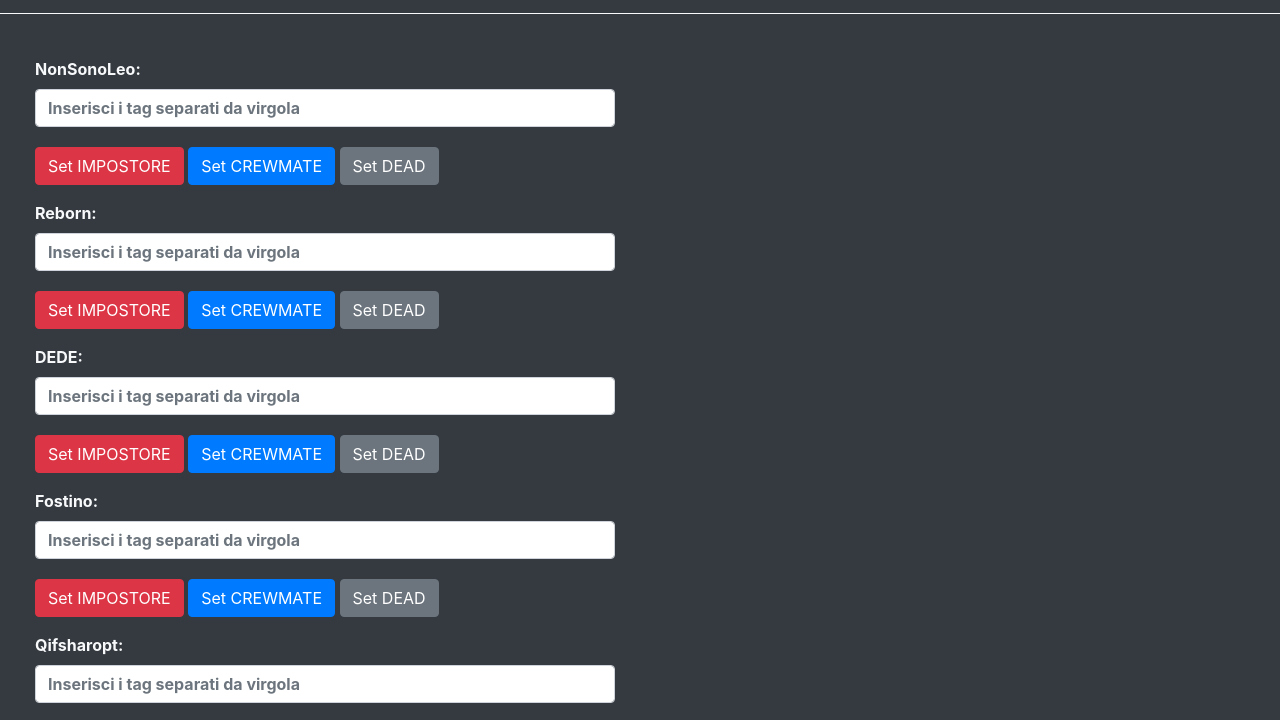
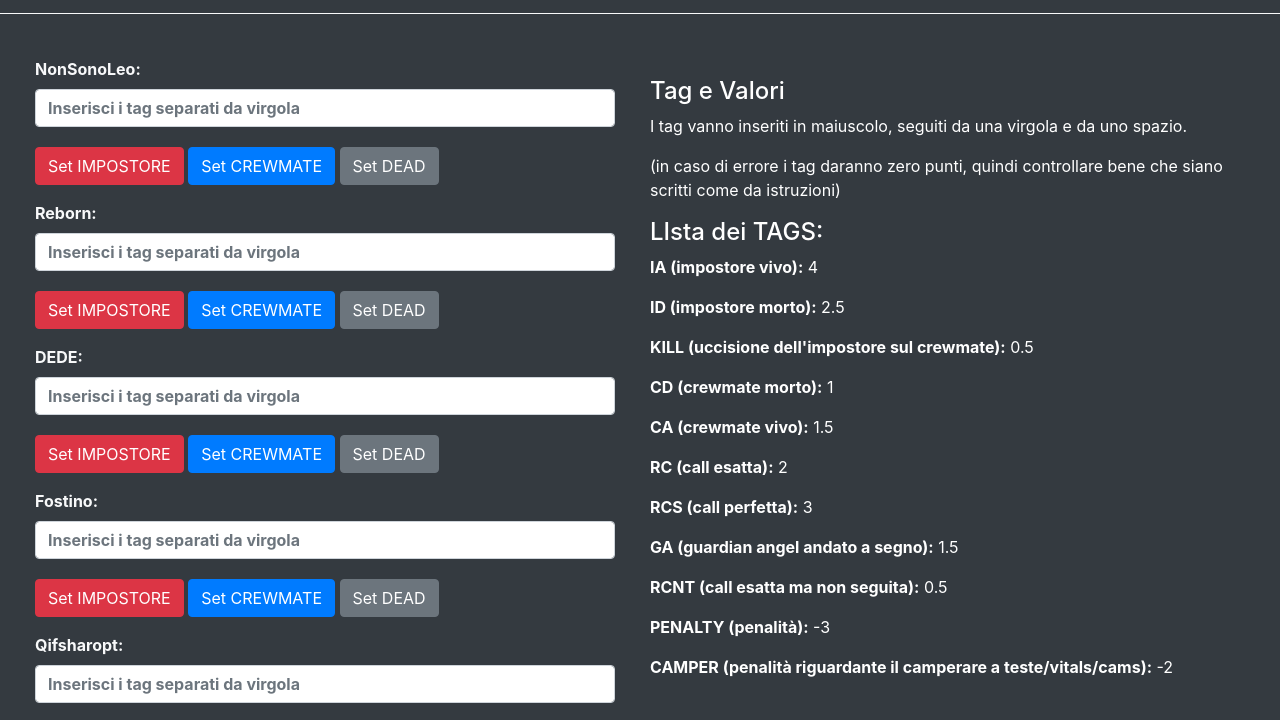
Before and after one commit to Gabriele-Rossi/calcolatore-punteggio-AU, a plain HTML site: page index.html in a window 1280 px wide. Shown: the part 59-779 px from the top of the page. Drawn offline with nearby package versions, Linux system fonts and the light colour scheme.

Commit message:
AGGIUNTA LISTA TAGS

```diff
--- a/index.html
+++ b/index.html
@@ -142,6 +142,26 @@
         </form>
     </div>
 
+    <div class="tag-values-container">
+        <!-- Qui verranno inseriti i tag e i valori -->
+        <h4>Tag e Valori</h4>
+        <p>I tag vanno inseriti in maiuscolo, seguiti da una virgola e da uno spazio.</p>
+        <p> (in caso di errore i tag daranno zero punti, quindi controllare bene che siano scritti come da istruzioni) </p>
+
+        <h4> LIsta dei TAGS:</h4>
+        <p><strong>IA (impostore vivo):</strong> 4</p>
+        <p><strong>ID (impostore morto):</strong> 2.5</p>
+        <p><strong>KILL (uccisione dell'impostore sul crewmate):</strong> 0.5</p>
+        <p><strong>CD (crewmate morto):</strong> 1</p>
+        <p><strong>CA (crewmate vivo):</strong> 1.5</p>
+        <p><strong>RC (call esatta):</strong> 2</p>
+        <p><strong>RCS (call perfetta):</strong> 3</p>
+        <p><strong>GA (guardian angel andato a segno):</strong> 1.5</p>
+        <p><strong>RCNT (call esatta ma non seguita):</strong> 0.5</p>
+        <p><strong>PENALTY (penalità):</strong> -3</p>
+        <p><strong>CAMPER (penalità riguardante il camperare a teste/vitals/cams):</strong> -2</p>
+    </div>
+
     <!-- Risultati -->
     <div class="container result-container">
         <!-- Mostra i risultati qui -->
--- a/style.css
+++ b/style.css
@@ -50,3 +50,16 @@ body {
 
     }
 }
+
+/* Aggiungi stile per il div dei tag e valori */
+.tag-values-container {
+    color: #ffffff;
+    margin-top: 20px;
+}
+
+/* Media query per la responsività del div dei tag e valori */
+@media screen and (max-width: 767px) {
+    .tag-values-container {
+        font-size: 14px;
+    }
+}
```
